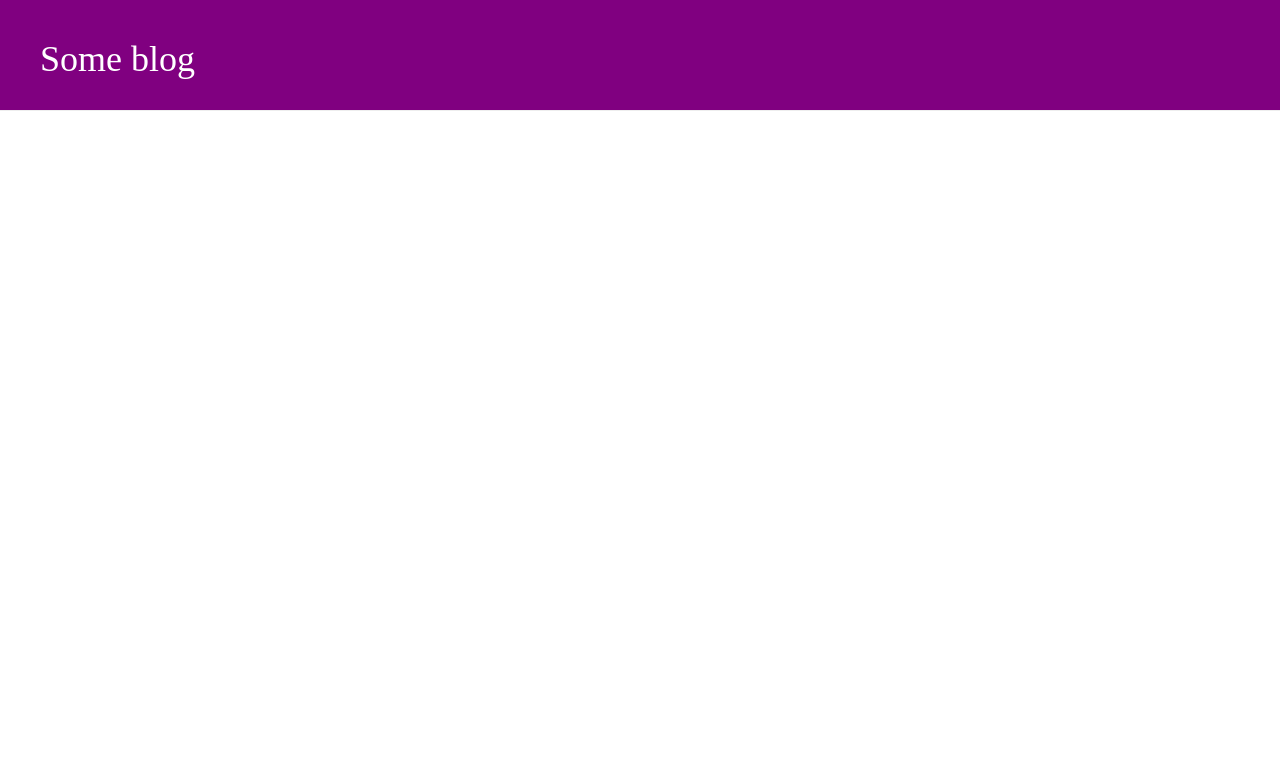
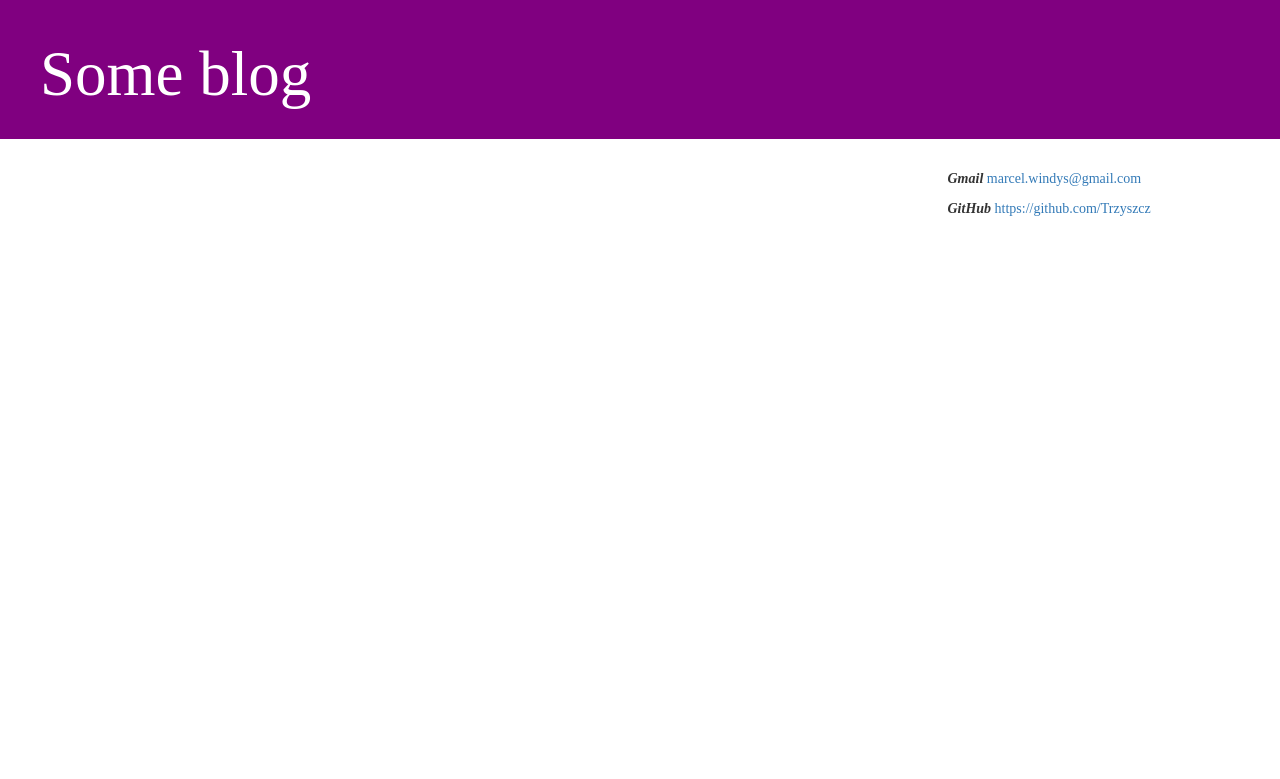
Before and after one commit to Trzyszcz/blog-alpha, a Django app: page / in a window 1280 px wide. Shown: the top 779 px of the page. Run offline with Django 3.2, Linux system fonts and the light colour scheme; tables that the repository leaves empty hold one stand-in row (values such as "Sample post"); some libraries are stand-ins or nearby versions.

Commit message:
New site structure

```diff
--- a/blog/static/css/blog.css
+++ b/blog/static/css/blog.css
@@ -1,24 +1,24 @@
 h1 a {
-	font-family: 'Time New Roman';
+	font-family: 'Times New Roman';
 	color: white;
 }
 
 h2 a {
-	font-family: 'Times new Roman';
+	font-family: 'Times New Roman';
 	color: black;
 }
 
 body {
+	font-family: 'Times New Roman';
+}
 
+ .jumbotron {
+	color: white;
+	margin-top 0;
+	padding: 20px 20px 20px 40px;
+	background-color: purple;
 }
 
 .post {
 	padding-left: 15px;
 }
-
-.page-header {
-	color: white;
-	background-color: purple;
-	margin-top: 0;
-	padding: 20px 20px 20px 40px;
-}
--- a/blog/templates/blog/base.html
+++ b/blog/templates/blog/base.html
@@ -1,19 +1,35 @@
+<!DOCTYPE html>
+
 {% load staticfiles%}
-<html>
+
+<html lang="en">
 	<head>
 		<link rel="stylesheet" href="//maxcdn.bootstrapcdn.com/bootstrap/3.2.0/css/bootstrap.min.css">
 		<link rel="stylesheet" href="//maxcdn.bootstrapcdn.com/bootstrap/3.2.0/css/bootstrap-theme.min.css">
 		<link rel="stylesheet" href="{% static 'css/blog.css' %}">
+		<meta charset="utf-8" />
+
 		<title>Some blog</title>
+
 	</head>
 
 	<body>
-		<div class="page-header">
+		<div class='jumbotron'>
+
 			<h1><a href="/">Some blog</a></h1>
+
 		</div>
 
-		{% block content %}
-		{% endblock %}
-
+		<div class='container'>
+			<div class='row'>
+				<div class='col-sm-9'>
+					{% block content %}
+					{% endblock %}
+				</div>
+				<div class='col-sm-3'>
+					<p><b><i>Gmail</i></b> <a href='marcel.windys@gmail.com'>marcel.windys@gmail.com</a></p>
+					<p><b><i>GitHub</i></b> <a href='https://github.com/Trzyszcz'>https://github.com/Trzyszcz</a></p>
+				</div>
+			</div>
 	</body>
 </html>
```
Also changed, not shown: 2 other files.
